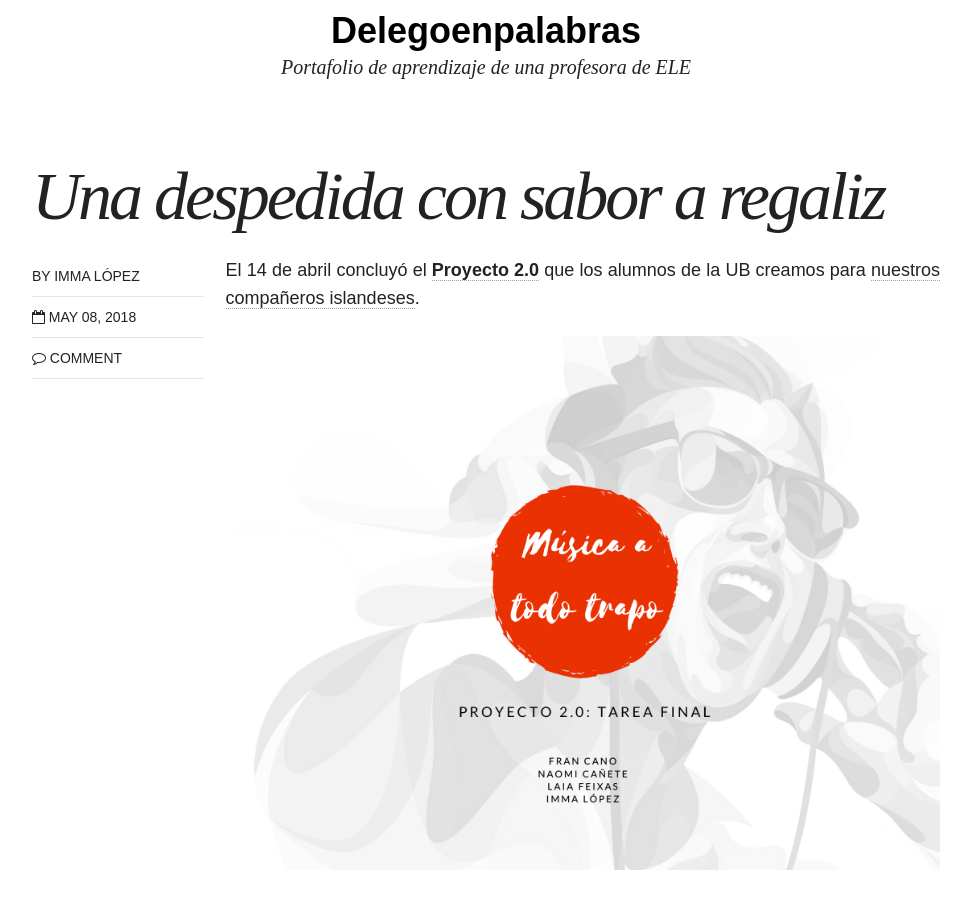
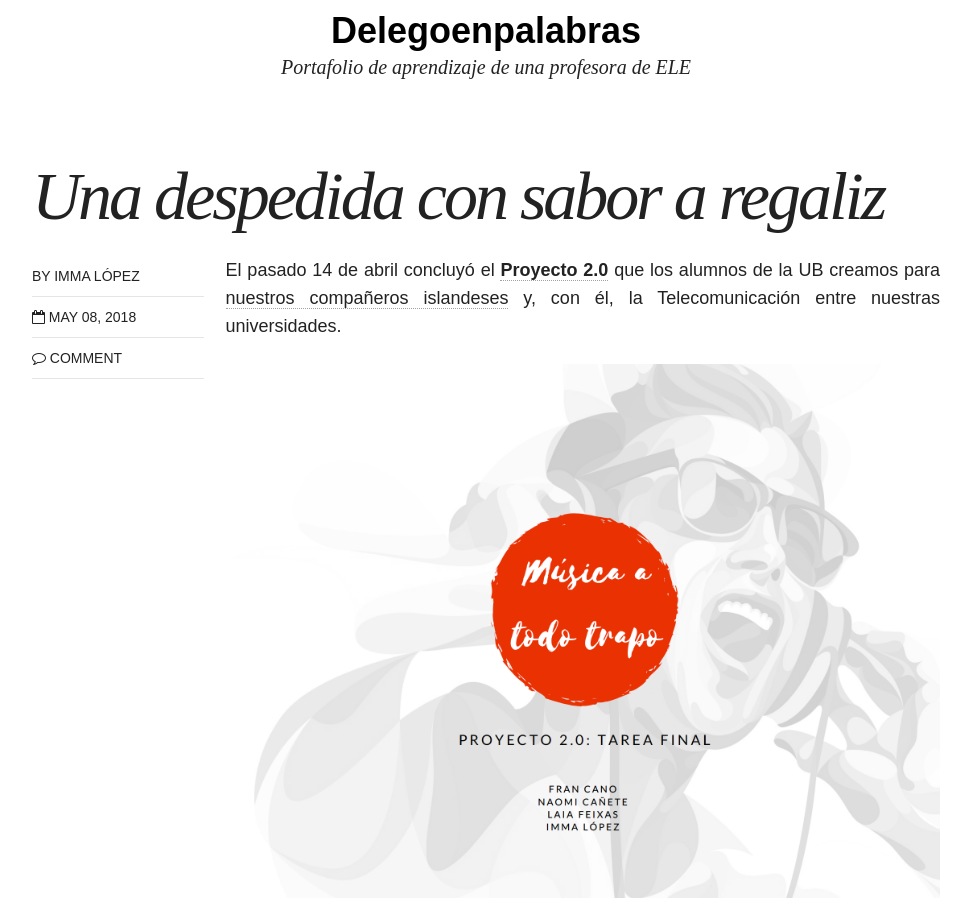
Before and after one commit to immalopez/immalopez.github.io, a Jekyll site: the page built from _posts/blog/2018-05-08-reflexion-final-tic.md, in a window 1280 px wide and 900 px high, scrolled down 316 px. Shown: the whole window, without its empty margins (154-1125 px from the left). Built offline with Jekyll 4.4.1, drawn with Linux system fonts in a browser that asks for light colours; nearby versions of some CDN libraries; comment, search, counter and statistics services are not loaded.

Commit message:
Update 2018-05-08-reflexion-final-tic.md

```diff
--- a/_posts/blog/2018-05-08-reflexion-final-tic.md
+++ b/_posts/blog/2018-05-08-reflexion-final-tic.md
@@ -11,7 +11,7 @@
 # modified: 2016-06-01T14:19:19-04:00
 ---
 
-El 14 de abril concluyó el <a href="https://docs.google.com/document/d/1H58zZLbBANnXFQOmvcGZtIKY-Ss6r7NqzxZAXsKW3bU/edit#heading=h.x4b0g8xbkqan" target="_blank">**Proyecto 2.0**</a> que los alumnos de la UB creamos para <a href="https://immalopez.github.io/blog/halldor-primera-toma/" target="_blank">nuestros compañeros islandeses</a>.
+El pasado 14 de abril concluyó el <a href="https://docs.google.com/document/d/1H58zZLbBANnXFQOmvcGZtIKY-Ss6r7NqzxZAXsKW3bU/edit?usp=sharing" target="_blank">**Proyecto 2.0**</a> que los alumnos de la UB creamos para <a href="https://immalopez.github.io/blog/halldor-primera-toma/" target="_blank">nuestros compañeros islandeses</a> y, con él, la Telecomunicación entre nuestras universidades.
 
 ![Portada](/images/Screen Shot 2018-06-10 at 15.18.35.png)
 
```
